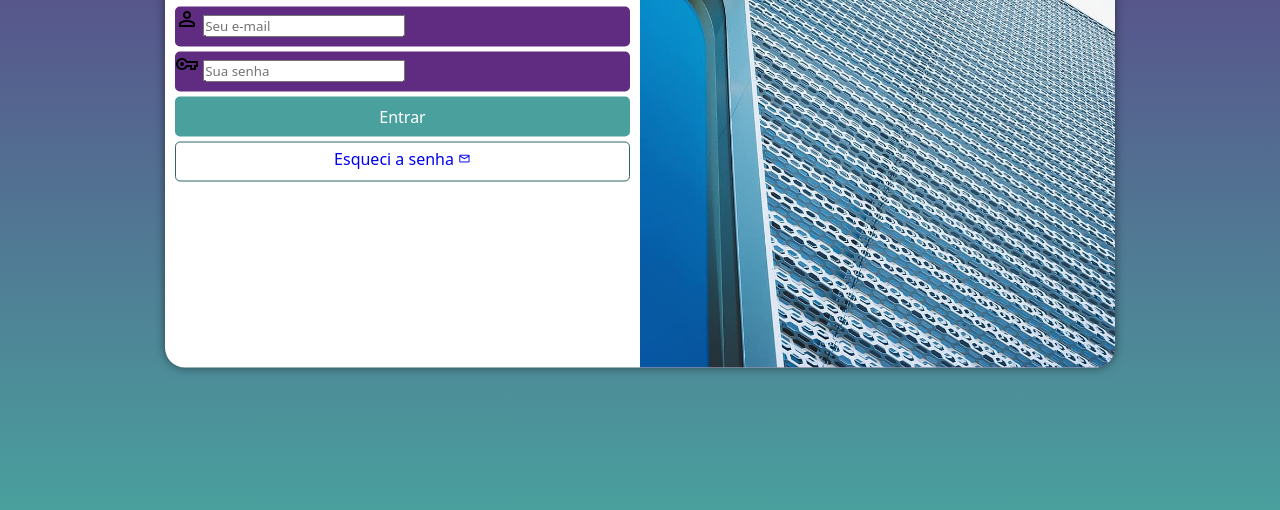
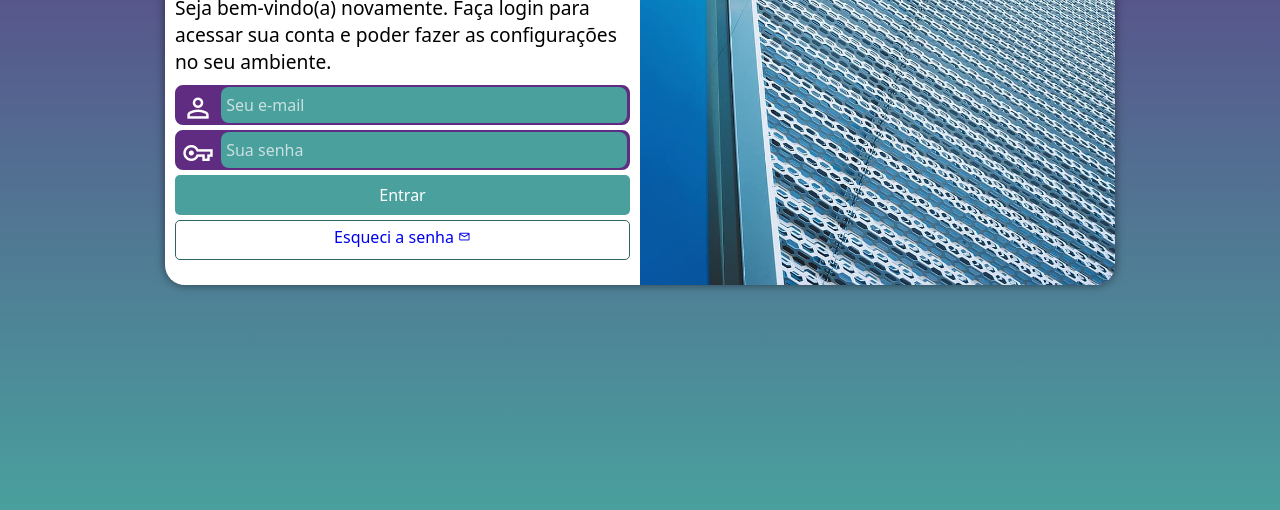
Before and after one commit to gustcustodio/projeto-login, a plain HTML site: page index.html in a window 1280 px wide. Shown: the part 290-800 px from the top of the page. Drawn offline with nearby package versions, Linux system fonts and the light colour scheme.

Commit message:
projeto-final

```diff
--- a/estilo/media-query.css
+++ b/estilo/media-query.css
@@ -18,6 +18,7 @@
 
     section#login {
         width: 80vw;
+        height: 300px;
     }
 
     div#imagem {
@@ -39,6 +40,7 @@
 
     section#login {
         width: 950px;
+        height: 350px;
     }
 
     div#imagem {
@@ -53,10 +55,11 @@
     }
 
     div#formulario > h1 {
-        font-size: 2em;
+        font-size: 1.8em;
     }
 
     div#formulario > p {
         font-size: 1.2em;
+        margin: 10px 0px;
     }
 }
--- a/estilo/style.css
+++ b/estilo/style.css
@@ -30,13 +30,13 @@ section#login {
     position: absolute;
     top: 50%;
     left: 50%;
-    transform: translate(-50%, -50%);
     overflow: hidden;
     background-color: white;
     width: 250px;
     height: 515px;
     border-radius: 20px;
     box-shadow: 0px 0px 10px rgba(0, 0, 0, 0.5);
+    transform: translate(-50%, -50%);
     /* transition: width .3s, height .3s;
     transition-timing-function: ease; */
 }
@@ -67,13 +67,37 @@ form > div.campo {
     display: block;
     background-color: #5f2c82;
     height: 40px;
-    border-radius: 5px;
     margin: 5px 0px;
+    border-radius: 8px;
+    border: 2px solid #5f2c82;
 }
 
 div.campo > label {
     display: none;
 }
+
+div.campo > i {
+    color: white;
+    font-size: 2em;
+    width: 40px;
+    padding: 5px;
+}
+
+div.campo > input {
+    background-color: #49a09d;
+    font-size: 1em;
+    width: calc(100% - 45px);
+    height: 100%;
+    padding: 5px;
+    border: 0px;
+    border-radius: 8px;
+    transform: translateY(-13px);
+}
+
+input:focus {color: white;}
+input::placeholder {color: rgba(245, 245, 245, 0.75);}
+input#imail {outline: none;}
+input#isenha {outline: none;}
 
 form > input[type=submit] {
     display: block;
```
